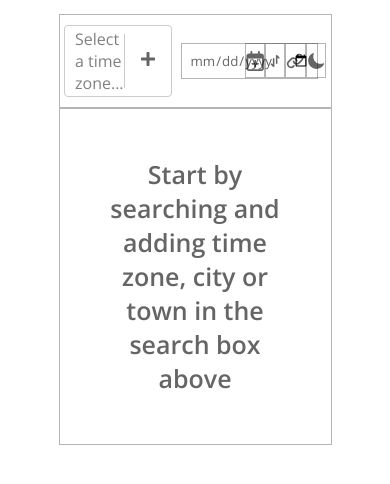
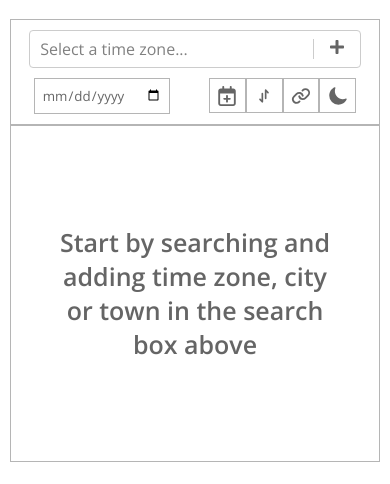
Before and after one commit to ataul-mustafa/time-convertor, a React (Vite) app: page / in a window 390 px wide. Shown: the top 484 px of the page. Built offline with nearby package versions, Linux system fonts and the light colour scheme.

Commit message:
added responsiveness

```diff
--- a/src/App.jsx
+++ b/src/App.jsx
@@ -1,11 +1,11 @@
 import React from "react"
-import TimezoneSearch from "./Components/TimeZone/TimeZone"
+import TimezoneConvertor from "./Components/TimeZone/TimezoneConvertor"
 
 function App() {
 
   return (
     <>
-      <TimezoneSearch />
+      <TimezoneConvertor />
     </>
   )
 }
--- a/src/Components/Slider/Slider.jsx
+++ b/src/Components/Slider/Slider.jsx
@@ -50,6 +50,13 @@ const Slider = ({ draggableProps, dragHandleProps, zonesTime, setZonesTime, i, s
         }
     };
 
+    // Function to get the GMT offset of a specific timezone
+    const getGMTOffset = useMemo(()=>{
+        const now = moment.tz(selectedTimezones[i].value);
+        return now.format('Z');
+    },[i])
+
+
     //function to convert the the time into number when any zone time change
     useEffect(() => {
         convertToMinutes();
@@ -98,8 +105,8 @@ const Slider = ({ draggableProps, dragHandleProps, zonesTime, setZonesTime, i, s
             <div className={styles.sliderCont}>
                 <div className={styles.info}>
                     <div className={styles.left}>
-                        <h1>{selectedTimezones[i]?.value.split('/')[1] ? selectedTimezones[i]?.value.split('/')[1] : selectedTimezones[i]?.value}</h1>
-                        <h4>{selectedTimezones[i]?.value}</h4>
+                        <h1>{selectedTimezones[i]?.label?.split('/')[1] ? selectedTimezones[i]?.label?.split('/')[1] : selectedTimezones[i]?.label}</h1>
+                        <h4>{selectedTimezones[i]?.label}</h4>
                     </div>
                     <div className={styles.right}>
                         <Select
@@ -111,7 +118,7 @@ const Slider = ({ draggableProps, dragHandleProps, zonesTime, setZonesTime, i, s
                             onChange={handleZoneTimeChange}
                         />
                         <div className={styles.bottom}>
-                            <h4>GMT</h4>
+                            <h4>GMT {getGMTOffset}</h4>
                             <h4>{formattdDate}</h4>
                         </div>
                     </div>
--- a/src/Components/Slider/Slider.module.css
+++ b/src/Components/Slider/Slider.module.css
@@ -145,3 +145,11 @@ input[type="range"] {
     font-size: 15px;
     font-weight: 500;
   }
+
+
+
+  @media screen and (max-width: 700px) {
+    .sliderCard{
+      padding: 20px 10px;
+    }
+  }
--- a/src/Components/TimeZone/TimeZone.jsx
+++ b/src/Components/TimeZone/TimezoneConvertor.jsx
@@ -1,4 +1,4 @@
-import React, { useEffect, useState } from 'react';
+import React, { useState, useEffect } from 'react';
 import Select from 'react-select';
 import moment from 'moment-timezone';
 import styles from './TimezoneSearch.module.css';
@@ -11,16 +11,35 @@ import { IoMoon } from "react-icons/io5";
 import PlusComp from '../PlusComp/PlusComp';
 import { CopyToClipboard } from 'react-copy-to-clipboard';
 
-const TimezoneSearch = () => {
+const TimezoneConvertor = () => {
 
   //initiazing stats
   const [selectedTimezones, setSelectedTimezones] = useState([]);
   const [zonesTime, setZonesTime] = useState([]);
   const [date, setDate] = useState(moment().format('YYYY/MM/DD'))
-  const timezoneOptions = moment.tz.names().map((tz) => ({
+  const [timezoneOptions, setTimeZoneOptions] = useState(moment.tz.names().map((tz) => ({
     value: tz,
     label: tz
-  }));
+  })));
+
+
+  useEffect(()=>{
+    const newTime = {
+        value: "indian standart time",
+        label: "Indian standard time/IST"
+      }
+
+    // newTimes.map((t, i)=>{
+    //   moment.tz.add(`${t.value}|5:30|0|`)
+    //   setTimeZoneOptions([t, ...timezoneOptions])
+    // })
+
+    moment.tz.add(`IST|5:30|0|`)
+    // setTimeZoneOptions([newTime, ...timezoneOptions])
+
+    // moment.tz.add('bengluru|IST|-5:30|0|')
+    // setTimeZoneOptions([...newTimes, timezoneOptions])
+  },[])
 
   //function to convert the time of one time zone to another
   const convertTimezone = (time, sourceTimezone, destTimezone) => {
@@ -33,7 +52,7 @@ const TimezoneSearch = () => {
   };
 
   //function to add one time zone in the list
-  const handleTimezoneAdd = (selectedOption) => {
+  function handleTimezoneAdd(selectedOption){
     let newItems = [...selectedTimezones, selectedOption];
     setSelectedTimezones(newItems);
 
@@ -146,4 +165,4 @@ const TimezoneSearch = () => {
   );
 };
 
-export default TimezoneSearch;
+export default TimezoneConvertor;
--- a/src/Components/TimeZone/TimezoneSearch.module.css
+++ b/src/Components/TimeZone/TimezoneSearch.module.css
@@ -8,12 +8,12 @@
   overflow-y: scroll;
 }
 
-  .container > .box{
+.container>.box {
   width: 70%;
   height: 100%;
 }
 
-  .container > .box > .head{
+.container>.box>.head {
   width: 100%;
   display: flex;
   justify-content: space-around;
@@ -23,30 +23,30 @@
   margin-top: 5%;
 }
 
-  .container > .box > .head > .select{
+.container>.box>.head>.select {
   width: 40%;
   z-index: 5;
 }
 
 
-  .container > .box > .head > .date{
+.container>.box>.head>.date {
   width: 20%;
 }
 
-  .container > .box > .head > .date > input[type='date']{
+.container>.box>.head>.date>input[type='date'] {
   padding: 7px;
   border: 1px solid #0000004a;
   outline: none;
 }
 
-  .container > .box > .head > .icons{
+.container>.box>.head>.icons {
   width: 30%;
   display: flex;
   justify-content: center;
   color: rgb(34, 87, 187);
 }
 
-  .container > .box > .head > .icons > div{
+.container>.box>.head>.icons>div {
   width: 25%;
   height: 35px;
   display: flex;
@@ -59,7 +59,7 @@
 }
 
 
-  .noSelectedZone{
+.noSelectedZone {
   width: 100%;
   height: 40%;
   border: 1px solid #0000004a;
@@ -69,8 +69,43 @@
   padding: 40px;
 }
 
-  .noSelectedZone > h1{
+.noSelectedZone>h1 {
   font-size: 25px;
   font-weight: 600;
   text-align: center;
 }
+
+
+@media screen and (max-width: 700px) {
+
+  .container>.box {
+    width: 95%;
+    height: 100%;
+  }
+
+  .container>.box>.head {
+    width: 100%;
+    display: flex;
+    flex-wrap: wrap;
+    justify-content: space-around;
+    align-items: center;
+    border: 1px solid #0000004a;
+    padding: 10px 0;
+    margin-top: 5%;
+  }
+
+  .container>.box>.head>.select {
+    width: 90%;
+    margin-bottom: 10px;
+  }
+
+
+  .container>.box>.head>.date {
+    width: 35%;
+  }
+
+  .container>.box>.head>.icons {
+    width: 40%;
+  }
+
+}
```
Lines whose indentation alone changed are shown as unchanged.
